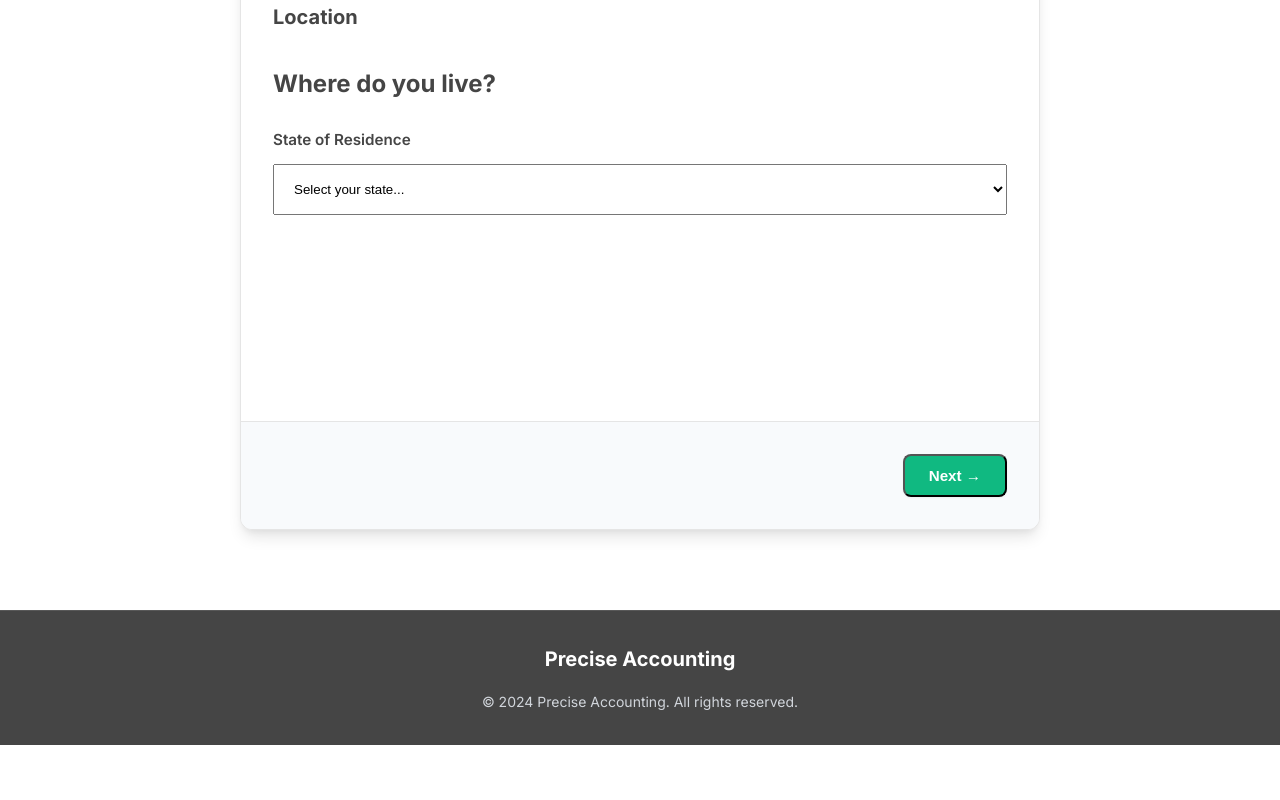
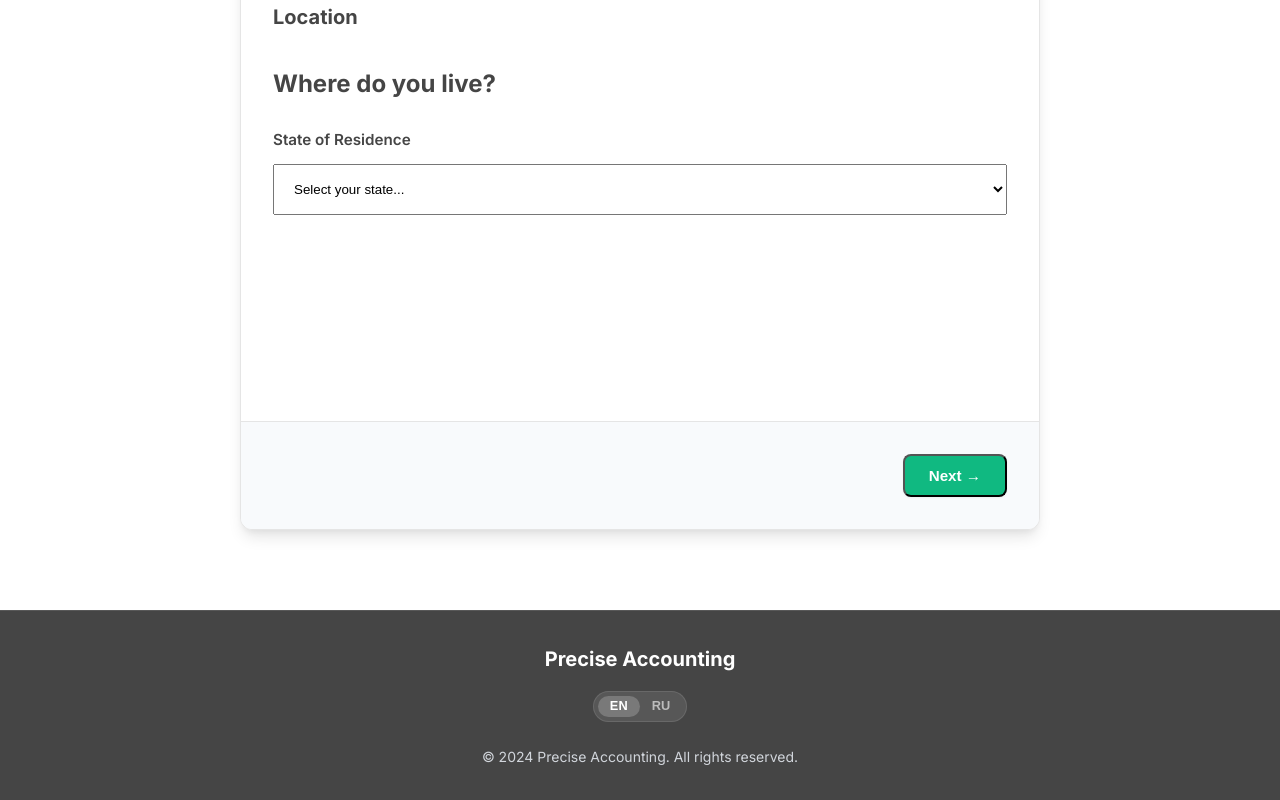
Before and after one commit to QASchoolUSA/Precise-Accounting, a Next.js app: page /en/pricing in a window 1280 px wide. Shown: the part 469-1269 px from the top of the page. Before the commit the page ends 1214 px from the top, so only its background shows below. Built offline with nearby package versions, Linux system fonts and the light colour scheme.

Commit message:
feat: add LanguageSwitcher component to the footer and its global styles.

```diff
--- a/app/globals.css
+++ b/app/globals.css
@@ -1211,3 +1211,74 @@ main {
     box-shadow: none;
     border-color: var(--color-border);
 }
+
+/* Language Switcher */
+.language-switcher {
+    display: inline-flex;
+    align-items: center;
+    background-color: #f3f4f6;
+    border-radius: 999px;
+    padding: 0.25rem;
+    gap: 0;
+    margin-left: 1rem;
+    border: 1px solid #e5e7eb;
+}
+
+.language-switcher .divider {
+    display: none;
+}
+
+.language-switcher .lang-btn {
+    background: none;
+    border: none;
+    cursor: pointer;
+    padding: 0.25rem 0.75rem;
+    font-size: 0.8rem;
+    font-weight: 600;
+    color: #6b7280;
+    border-radius: 999px;
+    transition: all 0.2s ease;
+    line-height: 1;
+}
+
+.language-switcher .lang-btn:hover {
+    color: var(--color-text);
+}
+
+.language-switcher .lang-btn.active {
+    background-color: white;
+    color: var(--color-brand);
+    box-shadow: 0 1px 3px rgba(0, 0, 0, 0.1);
+    text-decoration: none;
+}
+
+/* Footer Language Switcher Context */
+.footer .language-switcher {
+    background-color: rgba(255, 255, 255, 0.1);
+    border-color: rgba(255, 255, 255, 0.1);
+    margin-left: 0;
+    margin-bottom: 0.5rem;
+}
+
+.footer .language-switcher .lang-btn {
+    color: rgba(255, 255, 255, 0.6);
+}
+
+.footer .language-switcher .lang-btn:hover {
+    color: white;
+}
+
+.footer .language-switcher .lang-btn.active {
+    background-color: rgba(255, 255, 255, 0.2);
+    color: white;
+    box-shadow: none;
+}
+
+/* Mobile Adjustments for Language Switcher inside Nav */
+@media (max-width: 768px) {
+    .language-switcher {
+        margin-left: 0;
+        margin-top: 0.5rem;
+        width: auto;
+    }
+}
--- a/components/Footer.jsx
+++ b/components/Footer.jsx
@@ -1,4 +1,6 @@
 
+
+import LanguageSwitcher from './LanguageSwitcher';
 
 export default function Footer({ lang, dict }) {
     return (
@@ -7,6 +9,7 @@ export default function Footer({ lang, dict }) {
                 <span style={{ fontSize: '1.25rem', fontWeight: 'bold', color: 'white' }}>
                     Precise Accounting
                 </span>
+                <LanguageSwitcher />
                 <p>{dict.rights}</p>
             </div>
         </footer>
```
